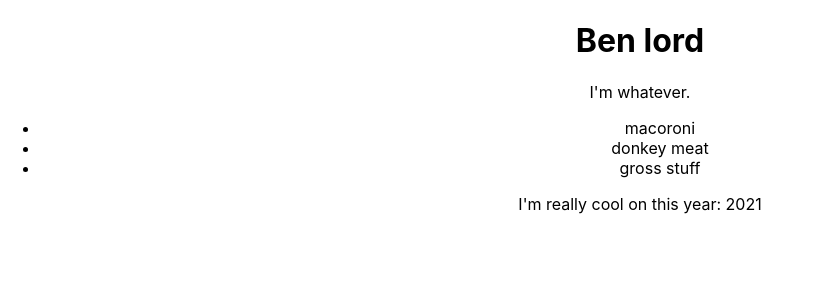
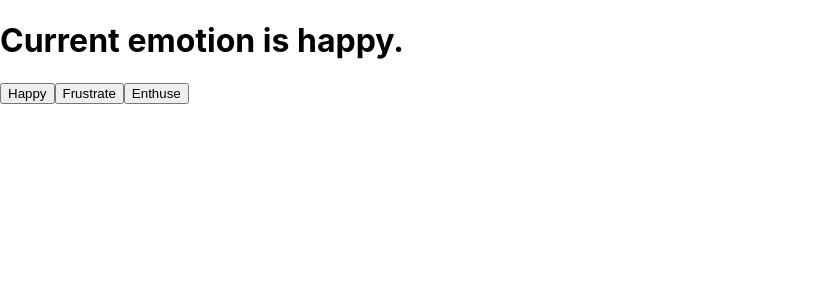
Before and after one commit to BenSztukowski/react-essentials, a React (Create React App) app: page / in a window 1280 px wide. Shown: the top 300 px of the page, without its empty margins (0-824 px from the left). Built offline with nearby package versions, Linux system fonts and the light colour scheme.

Commit message:
use state hooks

```diff
--- a/src/App.js
+++ b/src/App.js
@@ -1,49 +1,23 @@
-
+import React, { useState } from "react";
 import './App.css';
 
-function Header(props) {
-  console.log(props);
+
+function App(props) {
+  const [emotion, setEmotion] = useState("happy");
+  console.log(emotion);
   return (
-    <header>
-      <h1>{props.name} lord</h1>
-    </header>
-  );
-}
-
-function Main(props){
-  return (
-    <section>
-      <p>I'm {props.adjective}.</p>
-      <ul>
-        {props.dishes.map((dish) => <li key={dish.id}>{dish.title}</li>)}
-      </ul>
-    </section>
-  );
-}
-
-function Footer (props) {
-  return(
-  <p>I'm really cool on this year: {props.year}</p>
-  );
-}
-
-const dishes = [
-  "macoroni",
-  "donkey meat",
-  "gross stuff"
-];
-
-const dishObjects = dishes.map((dish, i) => ({ id: i, title: dish}));
-
-dishes.map((dish) => console.log(dish));
-
-function App() {
-  return (
-    <div className="App">
-      <Header  name="Ben"/>
-      <Main adjective="whatever" dishes={dishObjects}/>
-      <Footer year={new Date().getFullYear()}/>
-    </div>
+    <>
+     <h1>Current emotion is {emotion}.</h1>
+     <button onClick={() => setEmotion("happy")}>
+      Happy
+     </button>
+     <button onClick={() => setEmotion("frustrated")}>
+      Frustrate
+     </button>
+     <button onClick= {() => setEmotion("enthusiastic")}>
+       Enthuse
+     </button>
+    </>
   );
 }
 
--- a/src/index.js
+++ b/src/index.js
@@ -4,11 +4,8 @@ import './index.css';
 import reportWebVitals from './reportWebVitals';
 import App from "./App";
 
-ReactDOM.render(
-    <App/>,
 
-  document.getElementById('root')
-);
+ReactDOM.render( <App />, document.getElementById('root'));
 
 // If you want to start measuring performance in your app, pass a function
 // to log results (for example: reportWebVitals(console.log))
```
Also changed, not shown: src/suit.jpg (added).
